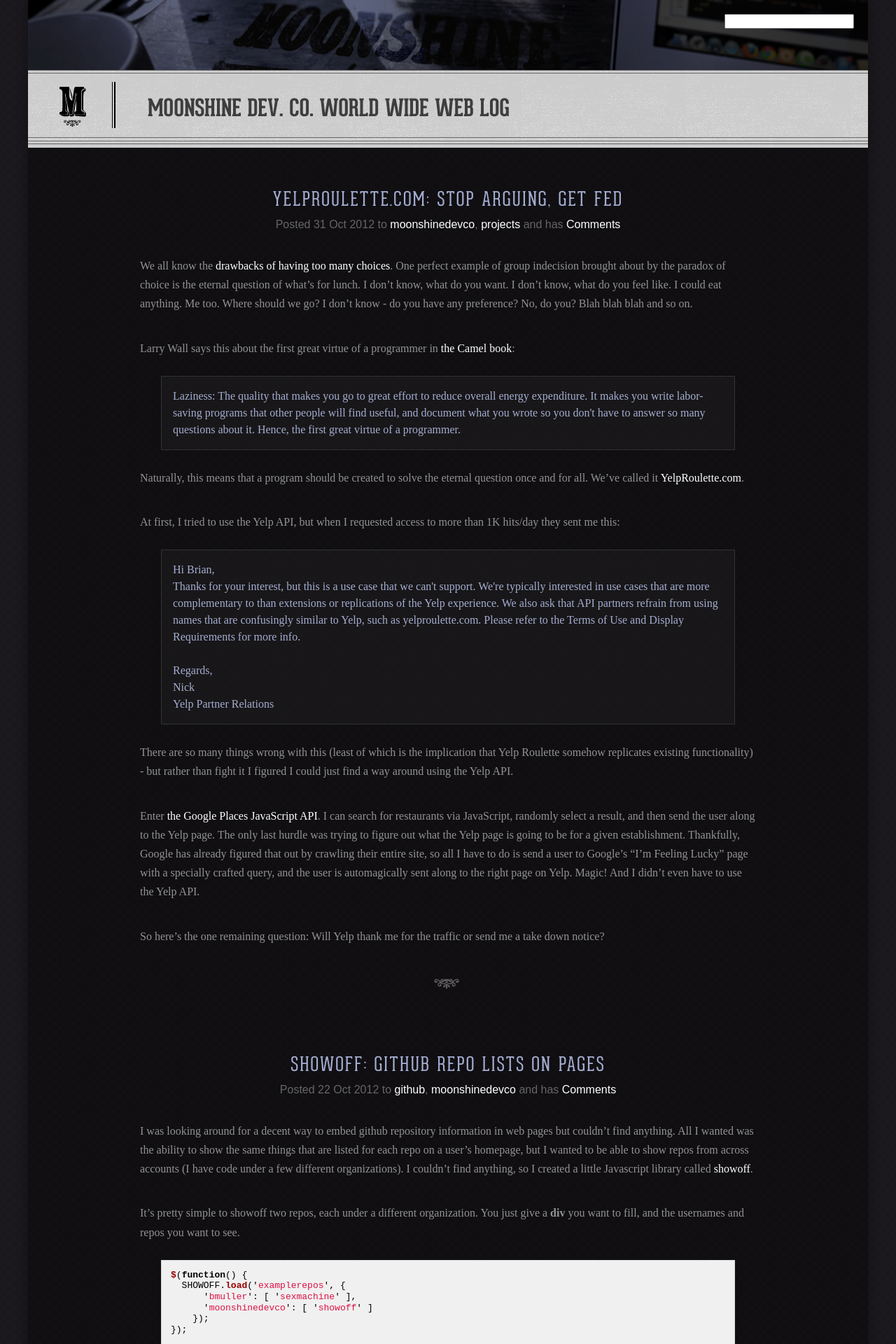
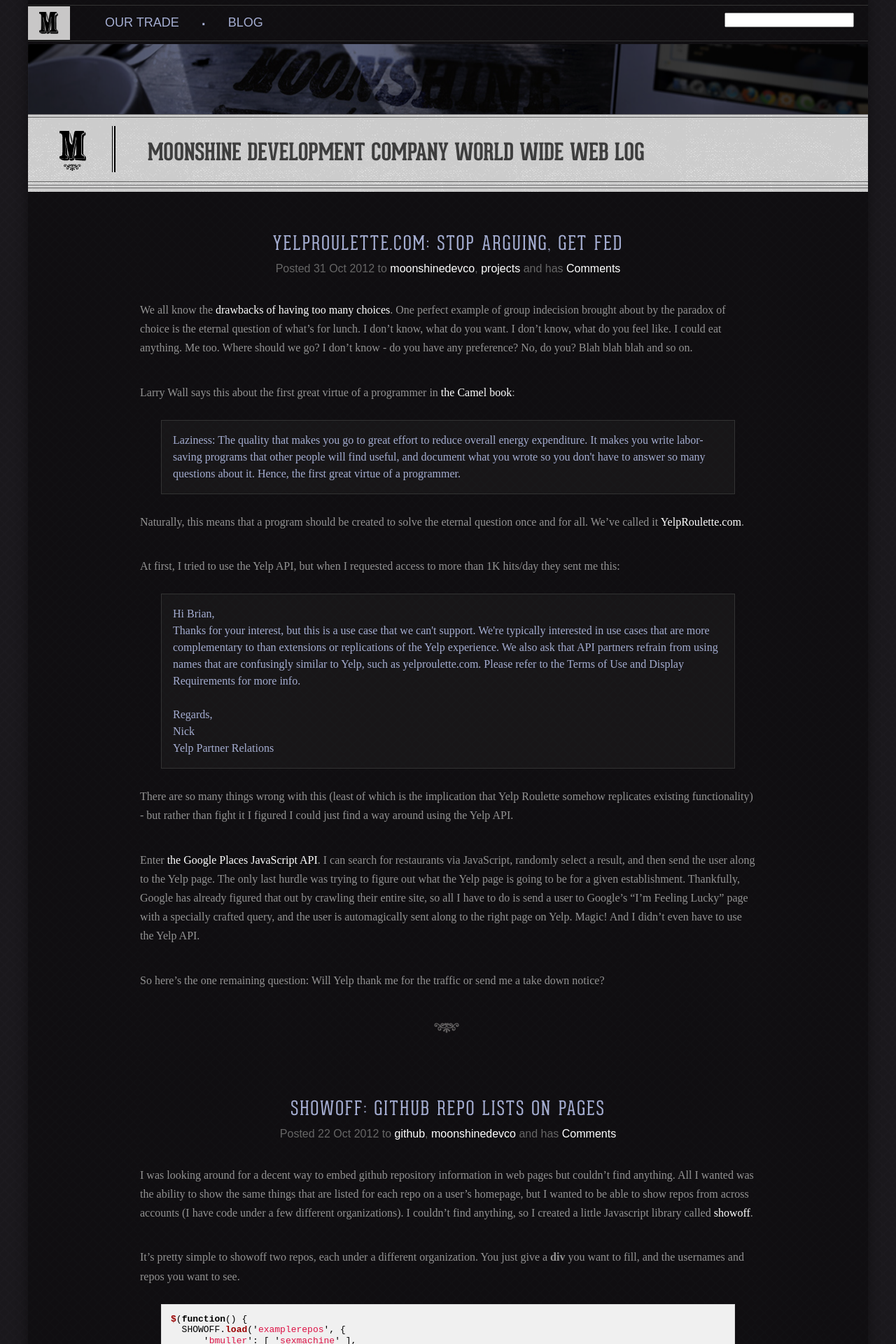
Before and after one commit to moonshinedevco/moonshinedevco.github.com, a Jekyll site: the page built from blog/index.markdown, in a window 1280 px wide. Shown: the top 1920 px of the page at 70% size. Built offline with Jekyll 4.4.1, drawn with Linux system fonts in a browser that asks for light colours; nearby versions of some CDN libraries; some web fonts are replaced; comment, search, counter and statistics services are not loaded.

Commit message:
added header to blog, a:hover on blog is now underlined

```diff
--- a/_layouts/base.html
+++ b/_layouts/base.html
@@ -35,11 +35,21 @@
 
 	<body data-template="moon-blog">
 		<div id="shell">
+                  <div id="top-nav">
+                    <div id="lineup">
+                      <div id="nav-ico"></div>
+                      <a href="/"><span>Our Trade</span></a>
+                      <span class="break">·</span>
+                      <a href="/blog"><span>Blog</span></a>
 		      <div id="search">
 			<form>
 			  <input type="text" id="st-search-input" class="st-search-input" />
 			</form>
 			<div id="st-results-container"></div>
+		      </div>
+                    </div>
+                  </div>
+
 		  <script type="text/javascript">
 		    var Swiftype = window.Swiftype || {};
 		    (function() {
@@ -57,7 +67,7 @@
 		    entry.parentNode.insertBefore(script, entry);
 		    }());
 		  </script>
-			  </div>
+
 		  <div id="showcase">
 		  </div>
 		  <div id="flagship-banner">
@@ -65,7 +75,7 @@
 		      <a href="/"><div id="moon-dev-icon"></div></a>
 		      <i></i>
 		      <div id="tagline">
-						Moonshine Dev. Co. World Wide Web Log
+			Moonshine Development Company World Wide Web Log
 		      </div>
 		    </div>
 		  </div>
--- a/stylesheets/blog.css
+++ b/stylesheets/blog.css
@@ -25,15 +25,6 @@ div.post h2 {
 div.post div.date {
  color: #666;
   text-align: center;
-}
-
-div.post div.date a, div.post p a {
-  color: #A4ADD1;
-  text-decoration: underline;
-}
-
-div.post div.date a:hover, div.post p a:hover {
-  text-decoration: none;
 }
 
 div.post span.knot {
@@ -66,7 +57,7 @@ div.highlight {
 
 div#search {
  float: right;
-  margin: 20px 20px 0px 0px;
+  margin: 9px 20px 0px 0px;
 }
 
 div.addthis_toolbox {
--- a/stylesheets/site.css
+++ b/stylesheets/site.css
@@ -530,6 +530,8 @@ body[data-template="moon-blog"] #tagline {
 body[data-template="moon-blog"] h2 a, body[data-template="moon-blog"] a {
   text-decoration: none !important;
   color: white !important; }
+body[data-template="moon-blog"] .post a:hover {
+  text-decoration: underline !important; }
 body[data-template="moon-blog"] h2 a {
   color: #A4ADD1 !important; }
 body[data-template="moon-blog"] .date {
```
Lines whose indentation alone changed are shown as unchanged.
